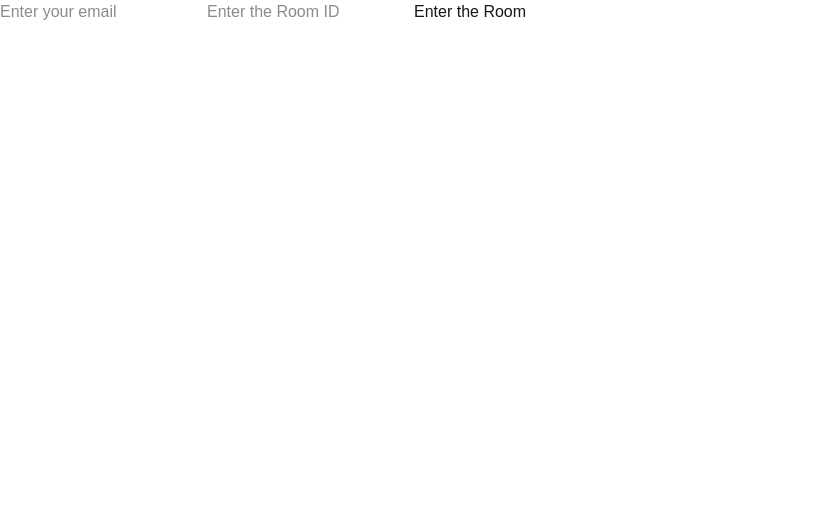
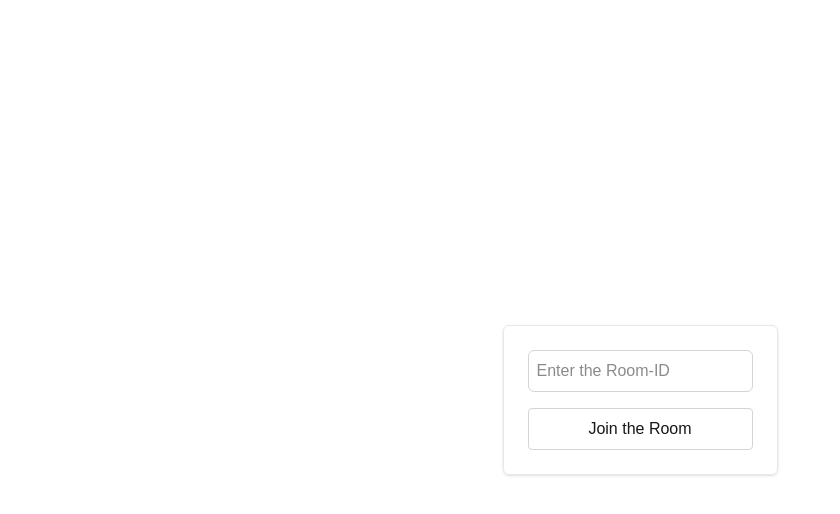
Before and after one commit to arnab1656/p2p-Video-Call, a Next.js app: page /lobby in a window 1280 px wide. Shown: the top 514 px of the page, without its empty margins (0-840 px from the left). Built offline with nearby package versions, Linux system fonts and the light colour scheme; no server answers.

Commit message:
Lobby functionality enhanced

```diff
--- a/src/app/lobby/page.tsx
+++ b/src/app/lobby/page.tsx
@@ -4,20 +4,25 @@ import { useCallback, useEffect, useState } from "react";
 import { useRouter, useSearchParams } from "next/navigation";
 import { useSocket } from "provider/socketProvider";
 import { useFireBase } from "provider/firebaseProvider";
+import { generateRoomCode } from "utils/codeGenerator";
+import { FaSync } from "react-icons/fa";
 
 function LobbyPage() {
   const searchParams = useSearchParams();
   const action = searchParams.get("action");
 
-  console.log("action is ", action);
-
-  const [email, setEmail] = useState<string>("");
   const [roomID, setRoomID] = useState<string>("");
 
   const socket = useSocket();
   const router = useRouter();
 
   const { currentUser } = useFireBase();
+
+  useEffect(() => {
+    if (action === "create") {
+      setRoomID(generateRoomCode());
+    }
+  }, [action]);
 
   const handleRoomJoined = useCallback(
     (roomID: string) => {
@@ -32,10 +37,11 @@ function LobbyPage() {
   );
 
   const handleJoinToRoom = () => {
-    if (!email || !roomID) {
-      alert("Enter the Email ID and the Room ID To Enter a Call");
+    if (!roomID) {
+      alert("Enter the Room ID To Enter a Call");
       return;
     }
+
     socket?.emit("room-join", { email: currentUser?.email, roomID });
     router.push(`/room/${roomID}`);
   };
@@ -45,26 +51,36 @@ function LobbyPage() {
   }, [handleRoomJoined, socket]);
 
   return (
-    <div>
-      <div>
-        <input
-          type="text"
-          value={email}
-          placeholder="Enter your email"
-          onChange={(e) => {
-            setEmail(e.target.value);
-          }}
-        />
+    <div className="flex min-h-screen items-center justify-center">
+      <div className="flex flex-col items-center justify-center gap-4 p-6 border border-gray-200 rounded-md shadow-sm">
+        <div className="flex gap-2 border border-gray-300 rounded-md">
           <input
             type="text"
             value={roomID}
-          placeholder="Enter the Room ID"
+            placeholder="Enter the Room-ID"
             onChange={(e) => {
               setRoomID(e.target.value);
             }}
+            className="p-2 w-full"
+            disabled={action === "create"}
           />
-        <button className="cursor-pointer" onClick={handleJoinToRoom}>
-          Enter the Room
+          {action === "create" && (
+            <button
+              onClick={() => {
+                setRoomID(generateRoomCode());
+              }}
+              className="p-2"
+            >
+              <FaSync className="text-gray-500 cursor-pointer" />
+            </button>
+          )}
+        </div>
+
+        <button
+          className="cursor-pointer border border-gray-300 rounded p-2 w-full hover:bg-gray-100"
+          onClick={handleJoinToRoom}
+        >
+          {action === "create" ? "Create" : "Join"} the Room
         </button>
       </div>
     </div>
--- a/src/app/room/[roomId]/page.tsx
+++ b/src/app/room/[roomId]/page.tsx
@@ -386,7 +386,11 @@ export default function RoomPage() {
 
   return (
     <div className="flex flex-col gap-4 p-4">
-      <h1>You are connected to {remoteEmailId}</h1>
+      {!remoteEmailId ? (
+        <h1>Waiting for the other user to join...</h1>
+      ) : (
+        <h1>You are connected to {remoteEmailId}</h1>
+      )}
       <div className="flex flex-row gap-4">
         <div className="relative">
           <h2 className="mb-2">Local Stream</h2>
--- a/src/provider/firebaseProvider.tsx
+++ b/src/provider/firebaseProvider.tsx
@@ -17,7 +17,6 @@ import {
   onAuthStateChanged,
   createUserWithEmailAndPassword,
   signInWithEmailAndPassword,
-  sendSignInLinkToEmail,
 } from "firebase/auth";
 import { useRouter } from "next/navigation";
 import { deleteCookies, setCookies } from "utils/cookiesSet";
@@ -41,8 +40,6 @@ interface FireBaseContextType {
     email: string;
     password: string;
   }) => void;
-
-  signInWithEmailLink: (email: string) => Promise<void>;
 }
 
 const FireBaseContext = createContext<FireBaseContextType>({
@@ -51,7 +48,6 @@ const FireBaseContext = createContext<FireBaseContextType>({
   handleSignOut: () => Promise.resolve(),
   signUpWithPasswordAndEmail: () => Promise.resolve(),
   loginWithPasswordAndEmail: () => {},
-  signInWithEmailLink: () => Promise.resolve(),
 });
 
 export const useFireBase = () => {
@@ -142,21 +138,6 @@ const FireBaseProvider = (props: { children: React.ReactNode }) => {
     }
   }, []);
 
-  const signInWithEmailLink = useCallback(async (email: string) => {
-    try {
-      const actionCodeSettings = {
-        url: window.location.href,
-        handleCodeInApp: true,
-      };
-
-      await sendSignInLinkToEmail(auth, email, actionCodeSettings);
-      window.localStorage.setItem("emailForSignIn", email);
-      alert("Check your email for the sign-in link");
-    } catch (error) {
-      console.error("Error sending email link:", error);
-    }
-  }, []);
-
   useEffect(() => {
     const unSubscribe = onAuthStateChanged(auth, handleAuthChangeState);
 
@@ -173,7 +154,6 @@ const FireBaseProvider = (props: { children: React.ReactNode }) => {
         handleSignOut,
         signUpWithPasswordAndEmail,
         loginWithPasswordAndEmail,
-        signInWithEmailLink,
       }}
     >
       {props.children}
--- a/src/provider/socketProvider.tsx
+++ b/src/provider/socketProvider.tsx
@@ -16,7 +16,7 @@ interface SocketProviderProps {
 export const SocketProvider = (props: SocketProviderProps) => {
   const socket = React.useMemo(
     () =>
-      io("https://negative-printable-ns-besides.trycloudflare.com", {
+      io("https://sacramento-widely-ing-totals.trycloudflare.com", {
         transports: ["websocket"],
         upgrade: false,
         reconnection: true,
--- /dev/null
+++ b/src/utils/codeGenerator.ts
@@ -0,0 +1,22 @@
+export const generateRoomCode = () => {
+  const chars = "abcdefghijklmnopqrstuvwxyz0123456789";
+  let result = "";
+
+  for (let i = 0; i < 3; i++) {
+    result += chars.charAt(Math.floor(Math.random() * chars.length));
+  }
+
+  result += "-";
+
+  for (let i = 0; i < 3; i++) {
+    result += chars.charAt(Math.floor(Math.random() * chars.length));
+  }
+
+  result += "-";
+
+  for (let i = 0; i < 3; i++) {
+    result += chars.charAt(Math.floor(Math.random() * chars.length));
+  }
+
+  return result;
+};
```
Lines whose indentation alone changed are shown as unchanged.
